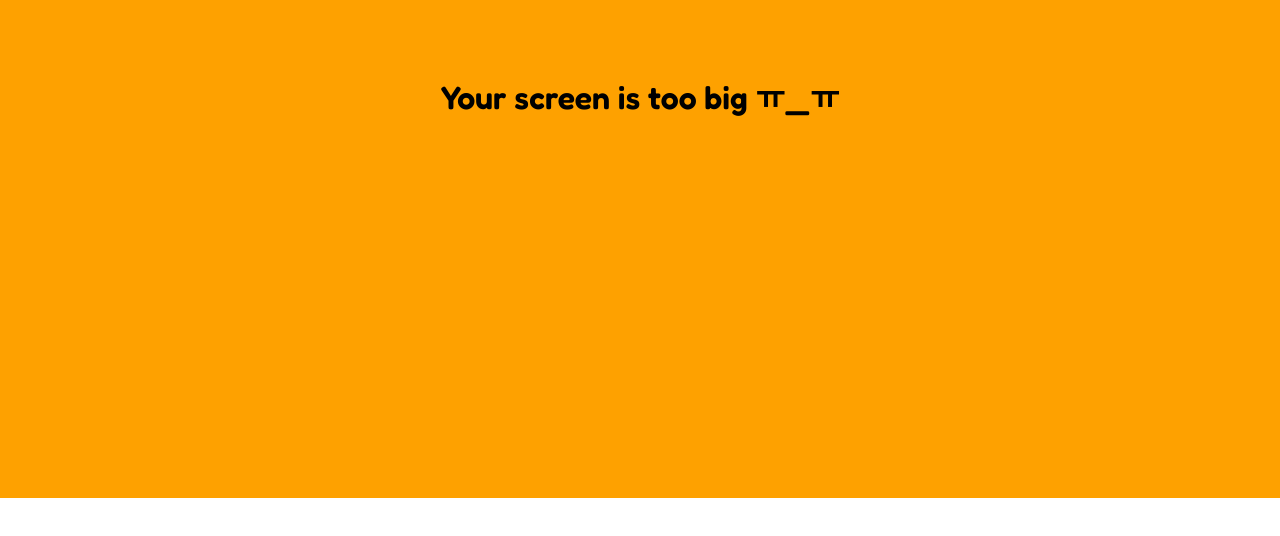
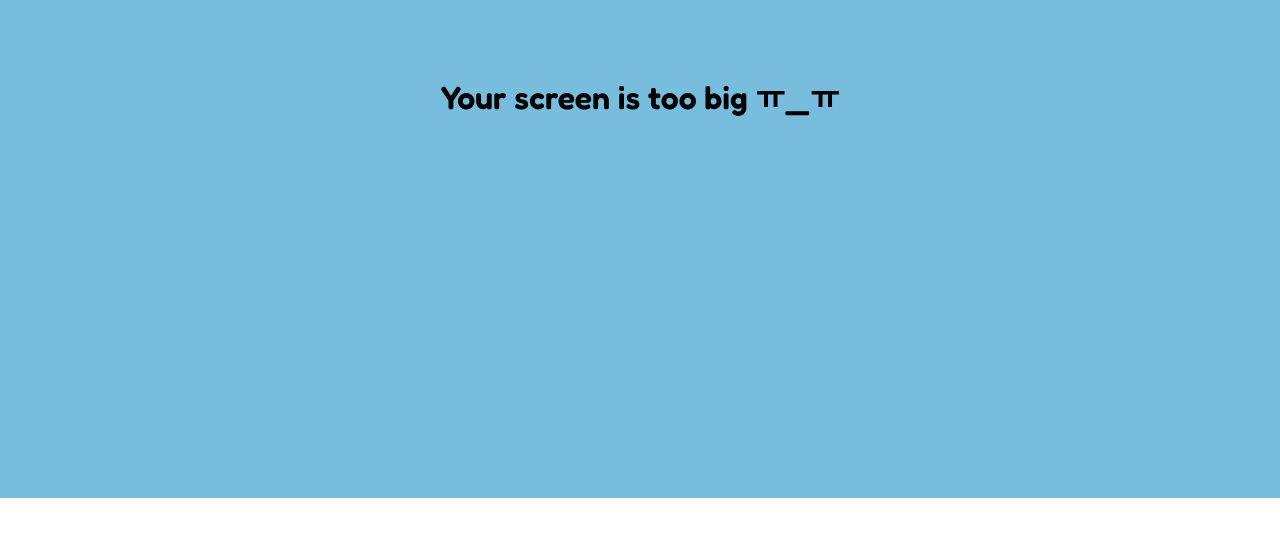
Before and after one commit to Bona023/clone_kokoa, a plain HTML site: page index.html in a window 1280 px wide. Shown: the part 302-838 px from the top of the page. Drawn offline with Linux system fonts and the light colour scheme.

Commit message:
Update only-mobile.css
background-color change

```diff
--- a/css/components/only-mobile.css
+++ b/css/components/only-mobile.css
@@ -1,7 +1,7 @@
 #only-mobile {
     position: absolute;
     z-index: 99;
-    background-color: var(--yellow);
+    background-color: rgb(120, 189, 221);
     width: 100vw;
     height: 100vh;
     display: flex;
```
